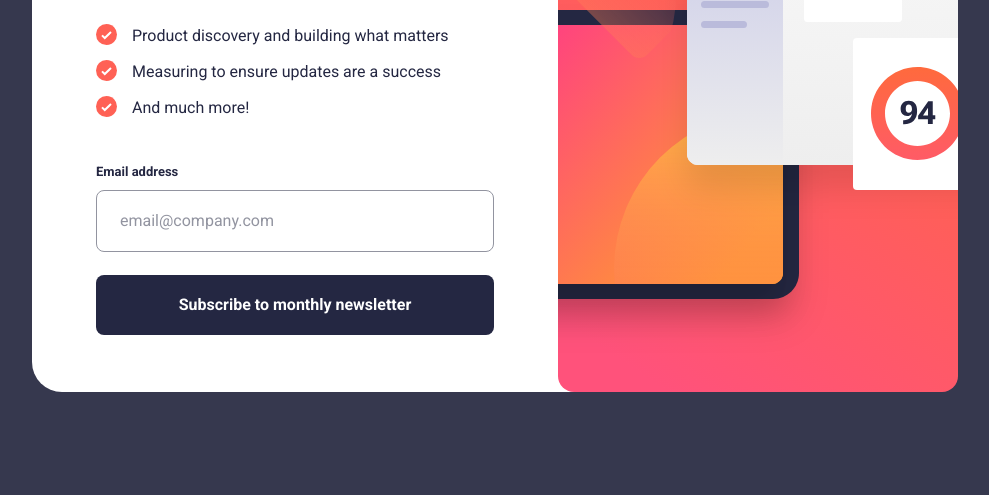
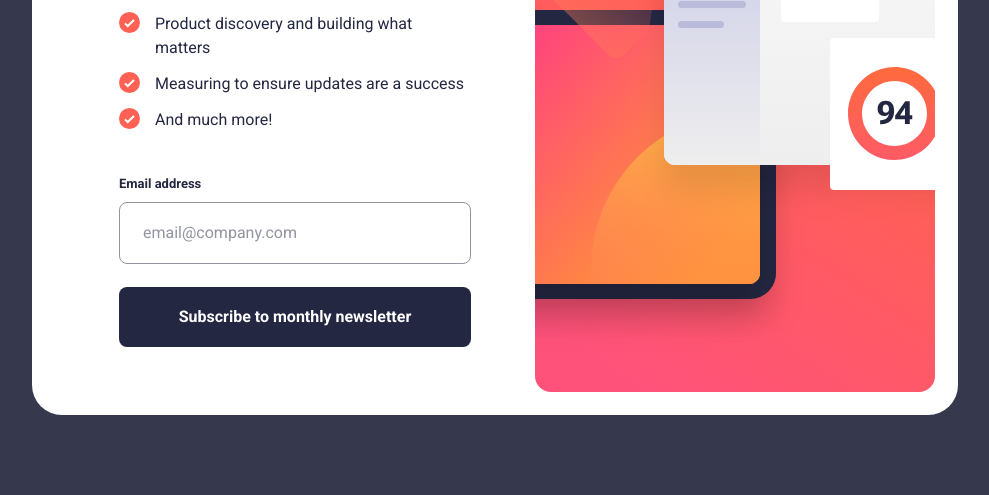
Before and after one commit to javiIT10/newsletter-sign-up, a website: page index.html in a window 1280 px wide. Shown: the part 305-800 px from the top of the page, without its empty margins (145-1134 px from the left). Drawn offline with Linux system fonts and the light colour scheme.

```diff
--- a/index.html
+++ b/index.html
@@ -23,7 +23,7 @@
   <body class="bg-charcoal-grey h-dvh grid place-items-center font-roboto">
     <div
       id="main"
-      class="bg-white pb-[23px] w-[375px] lg:w-[926px] lg:rounded-[30px] lg:flex lg:flex-row-reverse lg:justify-between items-center lg:pb-0"
+      class="bg-white pb-[23px] w-[375px] lg:w-[926px] lg:rounded-[30px] lg:flex lg:flex-row-reverse lg:justify-between items-center lg:p-[23px]"
     >
       <img
         src="assets/images/illustration-sign-up-mobile.svg"
```
Also changed, not shown: assets/css/build-styles.css.
